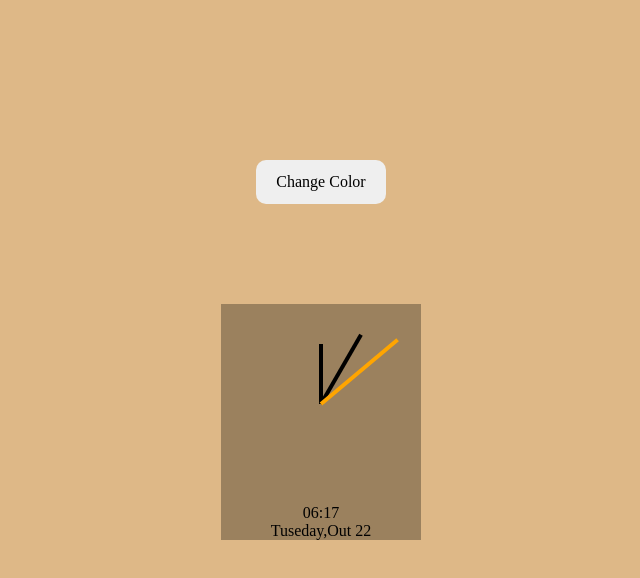
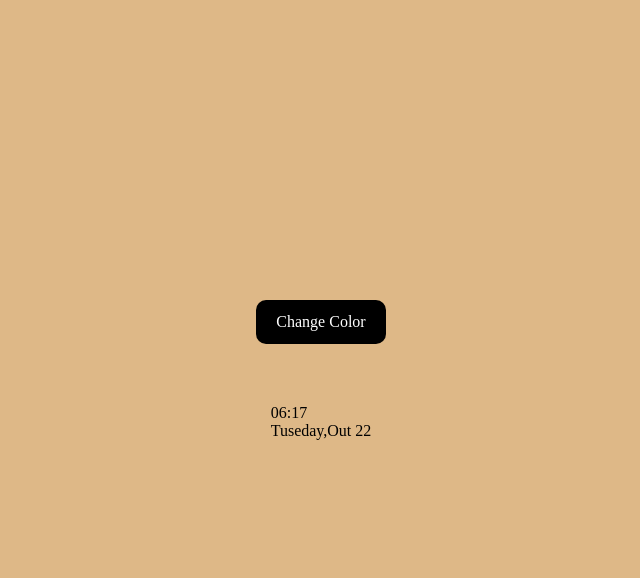
Before and after one commit to freddy990117/Project_19-Theme-Clock, a plain HTML site: page index.html in a window 1280 px wide. Shown: the whole page, without its empty margins (319-959 px from the left). Drawn offline with Linux system fonts and the light colour scheme.

Commit message:
update JS

```diff
--- a/style.scss
+++ b/style.scss
@@ -5,6 +5,21 @@
   padding: 0;
   margin: 0;
   box-sizing: border-box;
+}
+:root {
+  --primary-color: #000;
+  --secondary-color: #fff;
+}
+
+html {
+  transition: all 0.5s ease-in;
+}
+
+html.dark {
+  --primary-color: #fff;
+  --secondary-color: #333;
+  background-color: #111;
+  color: var(--primary-color);
 }
 body {
   background-color: burlywood;
@@ -14,58 +29,18 @@ body {
   flex-direction: column;
   justify-content: center;
   align-items: center;
-  // transition: 0.5s ease;
-  &.dark {
-    background-color: lightblue;
-    color: blue;
 }
 .toggle {
   padding: 0.8rem 1.3rem;
   font-size: 1rem;
   position: relative;
-    top: -100px;
+  top: -60px;
   border-radius: 10px;
   border: none;
   cursor: pointer;
+  background-color: var(--primary-color);
+  color: var(--secondary-color);
   // transition: 0.5s ease;
 }
-  .clock-container {
-    display: flex;
-    flex-direction: column;
-    justify-content: center;
-    align-items: center;
-    text-align: center;
-    background-color: rgba(0, 0, 0, 0.3);
 
-    .clock {
-      position: relative;
-      width: 200px;
-      height: 200px;
-      .needle {
-        position: absolute;
-        top: 50%;
-        left: 50%;
-        // width: 75px;
-        // height: 3px;
-        height: 75px;
-        width: 3px;
-        border: 2px solid;
-        transform-origin: bottom center;
-        &.hour {
-          height: 60px;
-          transform: translate(-50%, -100%) rotate(0deg);
-        }
-        &.min {
-          height: 80px;
-          transform: translate(-50%, -100%) rotate(30deg);
-        }
-        &.sec {
-          height: 100px;
-          transform: translate(-50%, -100%) rotate(50deg);
-
-          color: orange;
-        }
-      }
-    }
-  }
-}
+// needle color : background-color: var(--primary-color);
```
Also changed, not shown: style.css, 1 other file. Lines whose indentation alone changed are shown as unchanged.
